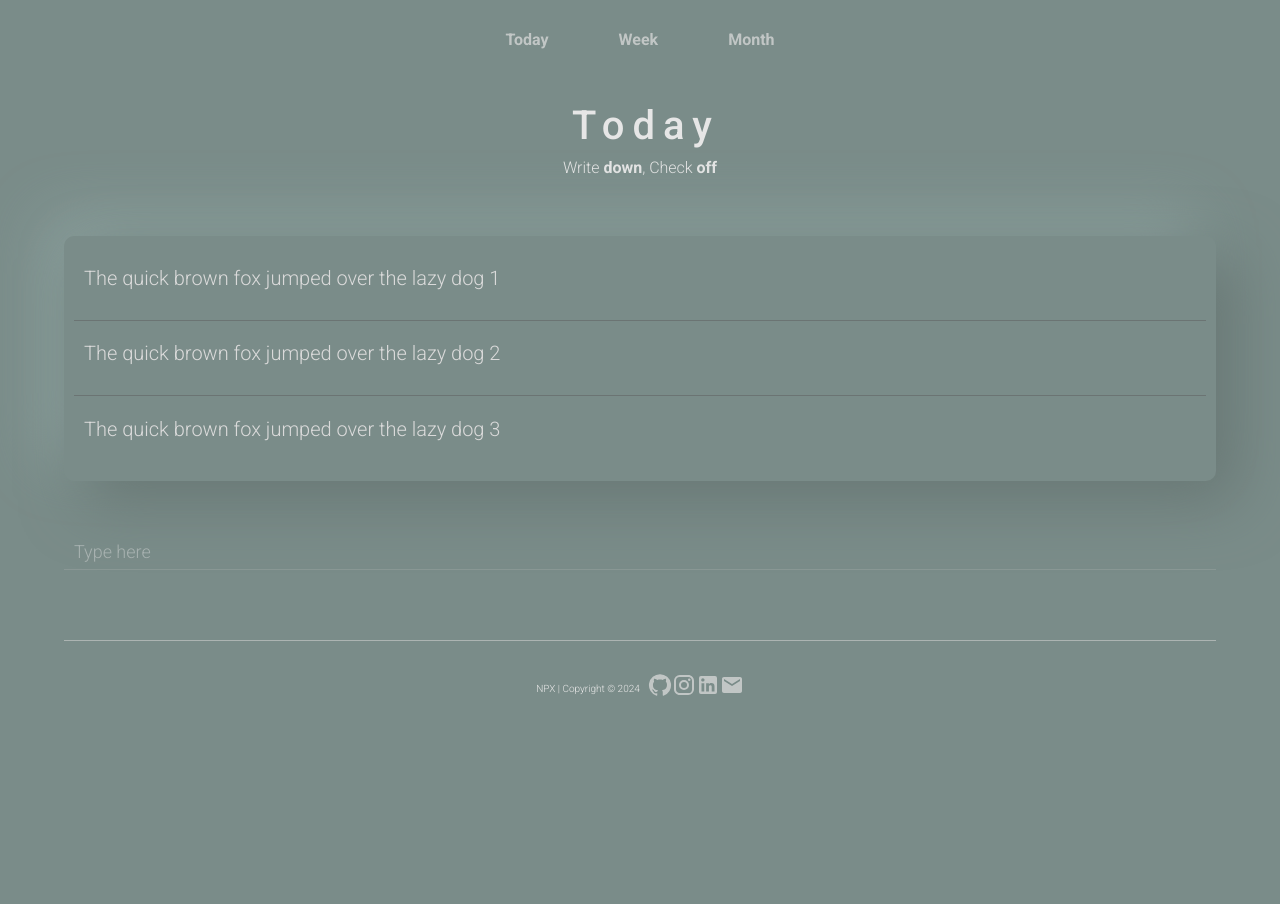
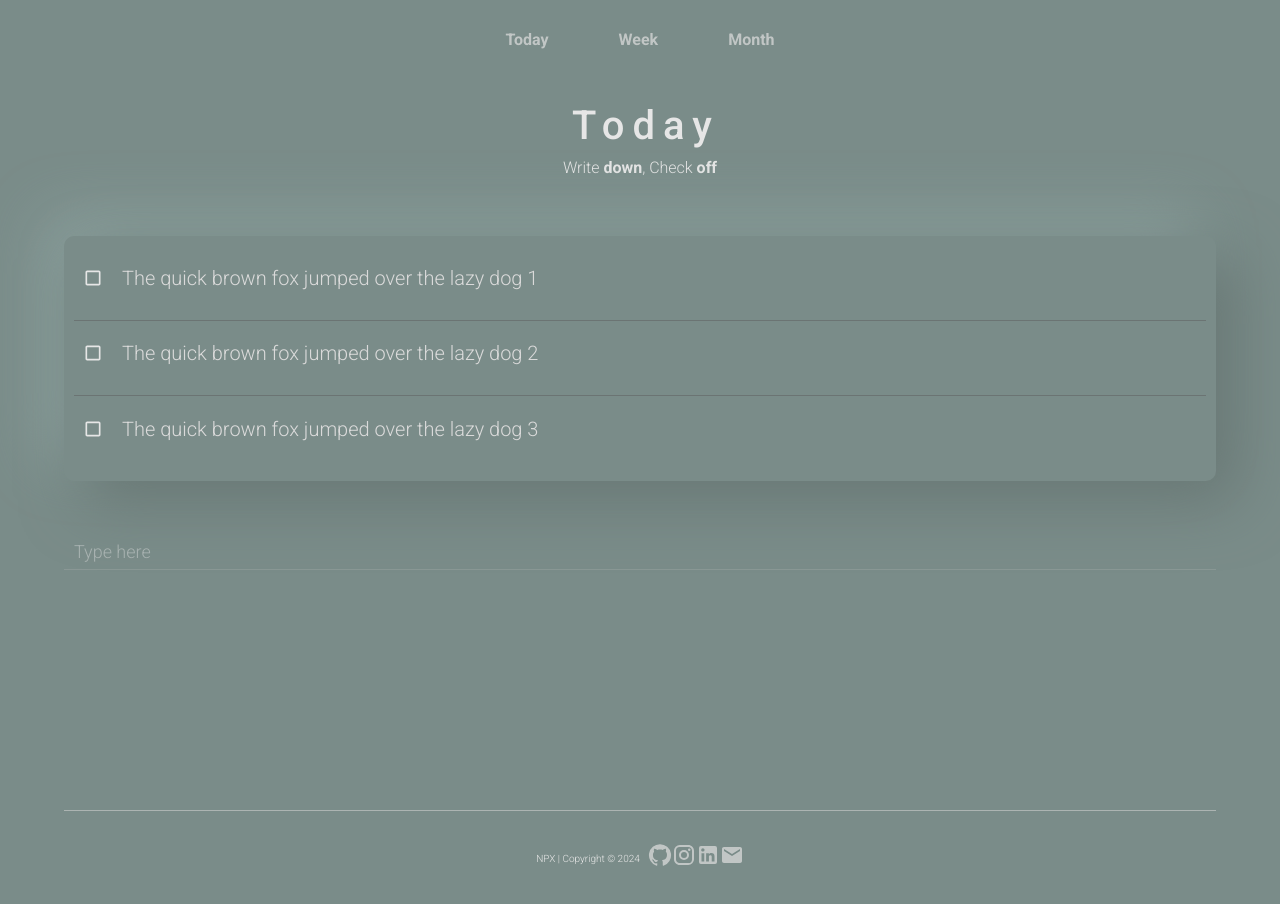
Before and after one commit to noel-pena/TDL-TypeScript, a React (Vite) app: page /#/ in a window 1280 px wide. Before the commit the page ends 800 px from the top, so only its background shows below. Built offline with nearby package versions, Linux system fonts and the light colour scheme; no server answers.

Commit message:
Added more styling

```diff
--- a/src/components/Items.tsx
+++ b/src/components/Items.tsx
@@ -1,8 +1,8 @@
 import React, { useEffect, useState } from "react";
-import { Grid2 } from "@mui/material";
-import { CheckBox } from "../util/CheckBox";
+import { Grid2, Checkbox } from "@mui/material";
 import axios from "axios";
 import { ItemContainer, ItemRow, CheckboxLabel, ItemBox, ItemText } from "../theme/styles.ts";
+import {useTheme} from "@mui/material";
 
 interface Item {
     _id: string;
@@ -14,6 +14,7 @@ interface ItemsProps {
 }
 
 export const Items: React.FC<ItemsProps> = ({ getRequest }) => {
+    const theme = useTheme();
     const [items, setItems] = useState<Item[]>([]);
     const [checkedItems, setCheckedItems] = useState<Record<string, boolean>>({});
 
@@ -54,15 +55,25 @@ export const Items: React.FC<ItemsProps> = ({ getRequest }) => {
                 {mockItems.map((item) => (
                     <ItemBox key={item._id}>
                         <ItemRow>
-                            {/*<CheckboxLabel>*/}
+                            <CheckboxLabel>
                             {/*    <input*/}
                             {/*        type="checkbox"*/}
                             {/*        checked={!checkedItems[item._id]}*/}
                             {/*        onChange={() => handleCheckboxChange(item._id)}*/}
                             {/*    />*/}
-                            {/*    <CheckBox />*/}
+                            <Checkbox
+                                checked={checkedItems[item._id]}
+                                size="small"
+                                onChange={() => handleCheckboxChange(item._id)}
+                                sx={{
+                                    color: checkedItems[item._id] ? theme.palette.primary.main : theme.palette.secondary.main,
+                                    '&.Mui-checked': {
+                                        color: theme.palette.success.main,
+                                    },
+                                }}
+                            />
                                 <ItemText>{item.title}</ItemText>
-                        {/*    </CheckboxLabel>*/}
+                            </CheckboxLabel>
                         </ItemRow>
                     </ItemBox>
                 ))}
--- a/src/components/Title.tsx
+++ b/src/components/Title.tsx
@@ -7,14 +7,6 @@ interface TitleProps {
 
 export const Title: React.FC<TitleProps> = ({ titlePage }) => {
     return (
-        <Grid2
-            container
-            sx={{
-                display: "flex",
-                alignItems: "center",
-                justifyContent: "center",
-            }}
-        >
         <Grid2
             container
             sx={{
@@ -43,6 +35,5 @@ export const Title: React.FC<TitleProps> = ({ titlePage }) => {
                 <span style={{ fontWeight: 600 }}>off</span>
             </Typography>
         </Grid2>
-        </Grid2>
     );
 };
--- a/src/pages/TodayNotes.tsx
+++ b/src/pages/TodayNotes.tsx
@@ -12,12 +12,12 @@ export const TodayNotes = () => {
         <ThemeProvider theme={theme}>
             <CssBaseline />
             <Header />
-            <Stack>
+            <Stack sx={{height: "85vh"}}>
                 <Title titlePage="Today" />
                 <Items getRequest="items" />
                 <AddItem customPostRoute="/api/add" />
-                 <Footer />
             </Stack>
+             <Footer />
         </ThemeProvider>
     </Container>
     );
--- a/src/theme/theme.ts
+++ b/src/theme/theme.ts
@@ -13,6 +13,17 @@ export const theme = createTheme({
         text: {
             primary: 'rgb(230, 230, 230)',
         },
+        primary: {
+            main: 'rgb(230, 230, 230)',
+            contrastText: '#ffffff'
+        },
+        secondary: {
+            main: 'rgb(230, 230, 230)',
+            contrastText: '#ffffff'
+        },
+        success: {
+            main: 'rgb(230, 230, 230)'
+        }
     },
     typography: {
         fontFamily: 'Roboto',
```
Lines whose indentation alone changed are shown as unchanged.
